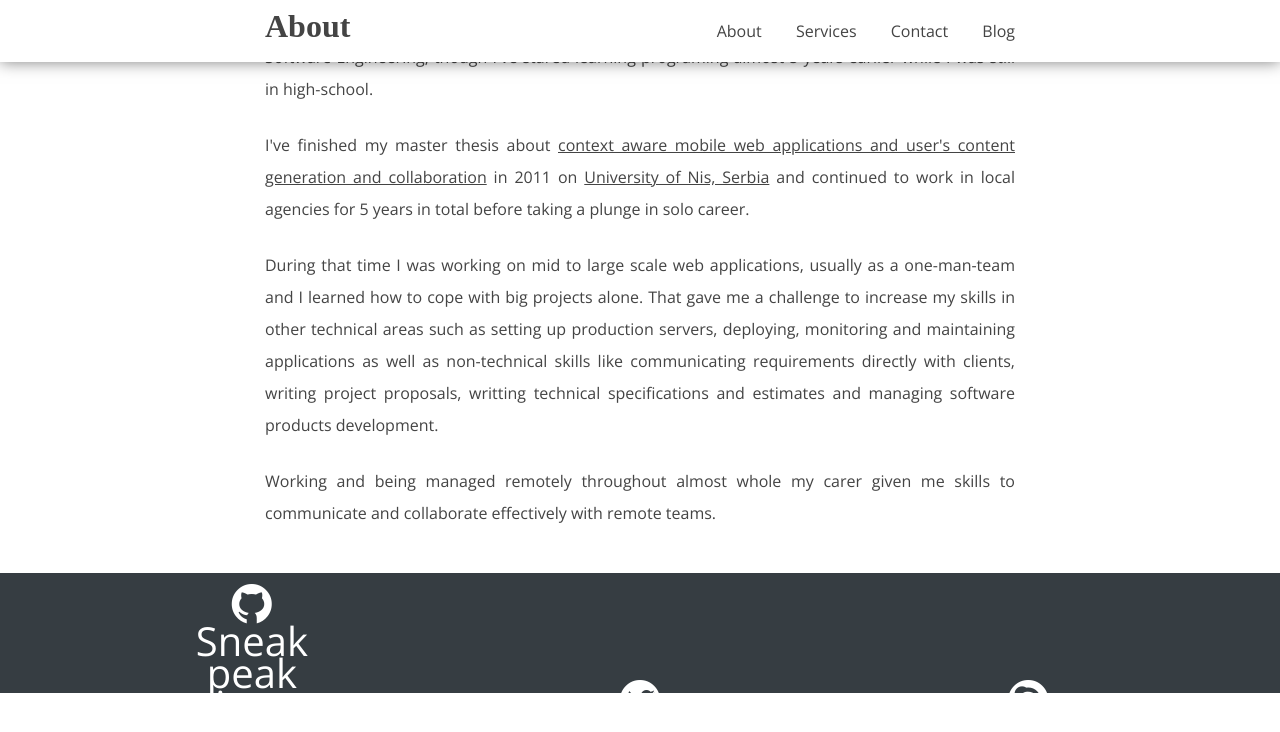
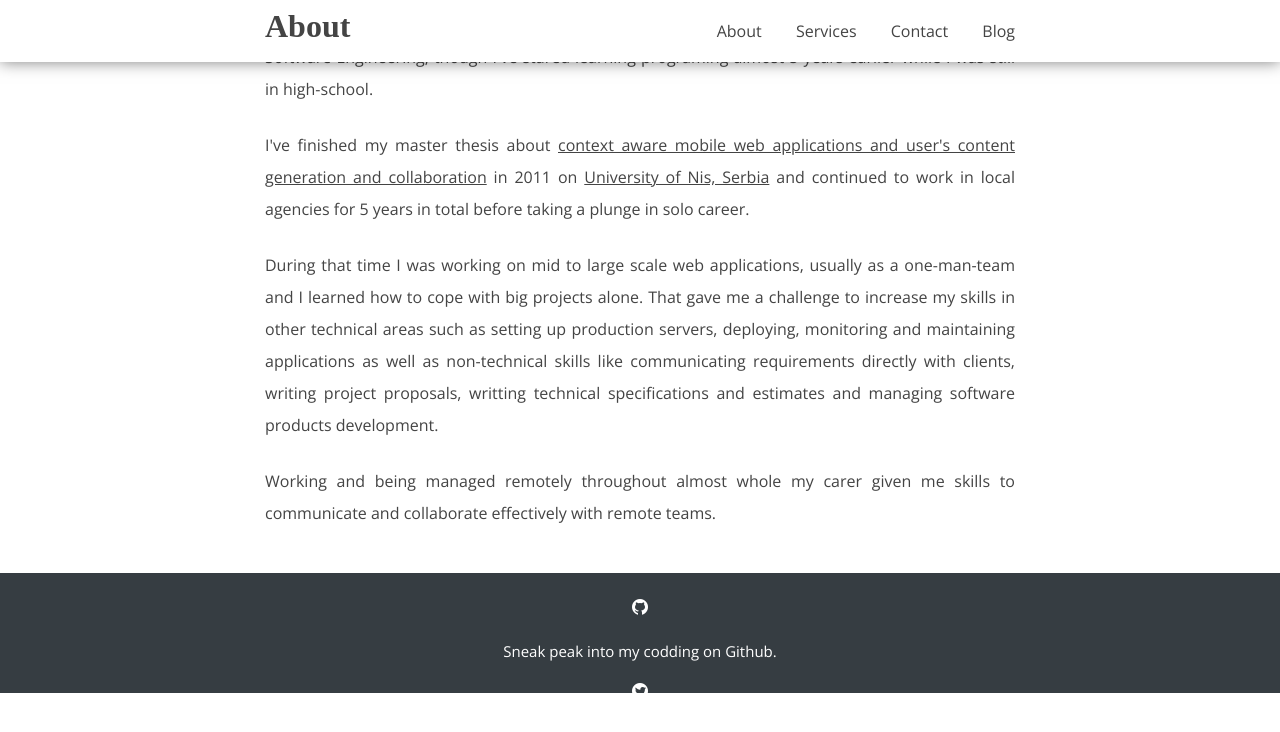
Before and after one commit to borivojevic/borivojevic.github.com, a Jekyll site: the page built from index.html, in a window 1280 px wide and 900 px high, scrolled down 1491 px. Shown: the top 732 px of the window. Built offline with Jekyll 4.4.1, drawn with Linux system fonts in a browser that asks for light colours; some web fonts are replaced; Markdown is read by kramdown in place of the engine named in the settings.

Commit message:
Update footer

```diff
--- a/_includes/footer.html
+++ b/_includes/footer.html
@@ -1,23 +1,23 @@
 <!-- START FOOTER  -->
 <div id="footer">
-    <span>
+    <div class="contact">
         <a href="http://twitter.com/borivojevic">
             <span class="ss-social-circle ss-octocat" />
-            <div>Sneak peak into my codding on Github.</div>
+            <p>Sneak peak into my codding on Github.</p>
         </a>
-    </span>
-    <span>
+    </div>
+    <div class="contact">
         <a href="http://twitter.com/borivojevic">
             <span class="ss-social-circle ss-twitter" />
-            <div>Follow me on Twitter.</div>
+            <p>Follow me on Twitter.</p>
         </a>
-    </span>
-    <span>
+    </div>
+    <div class="contact">
         <a href="skype:[mirkoborivojevic]?[call]">
             <span class="ss-social-circle ss-skype" />
-            <div>Call me on Skype.</div>
+            <p>Call me on Skype.</p>
         </a>
-    </span>
+    </div>
     <p>
         &copy; 2013 MIRKO BORIVOJEVIĆ
     </p>
```
